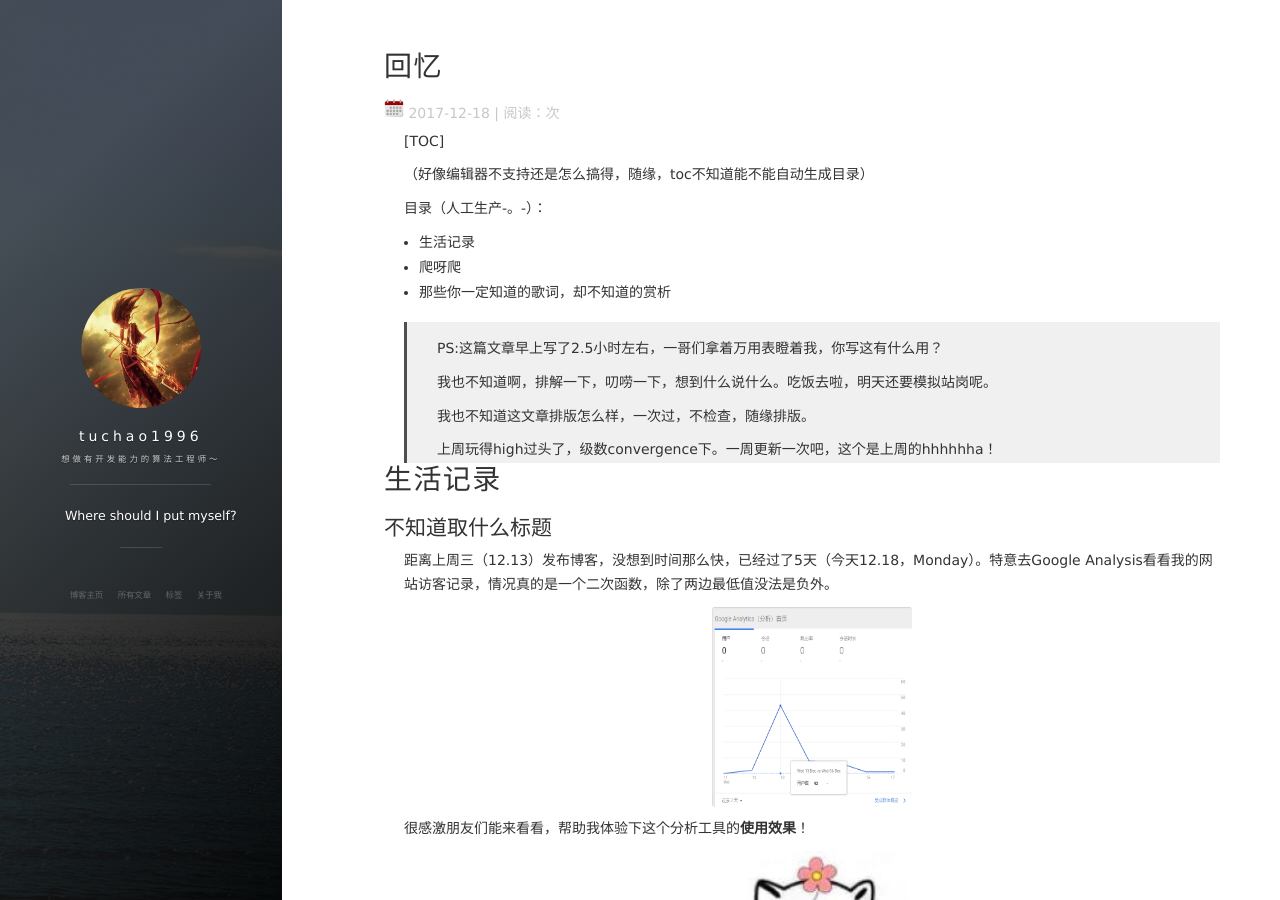
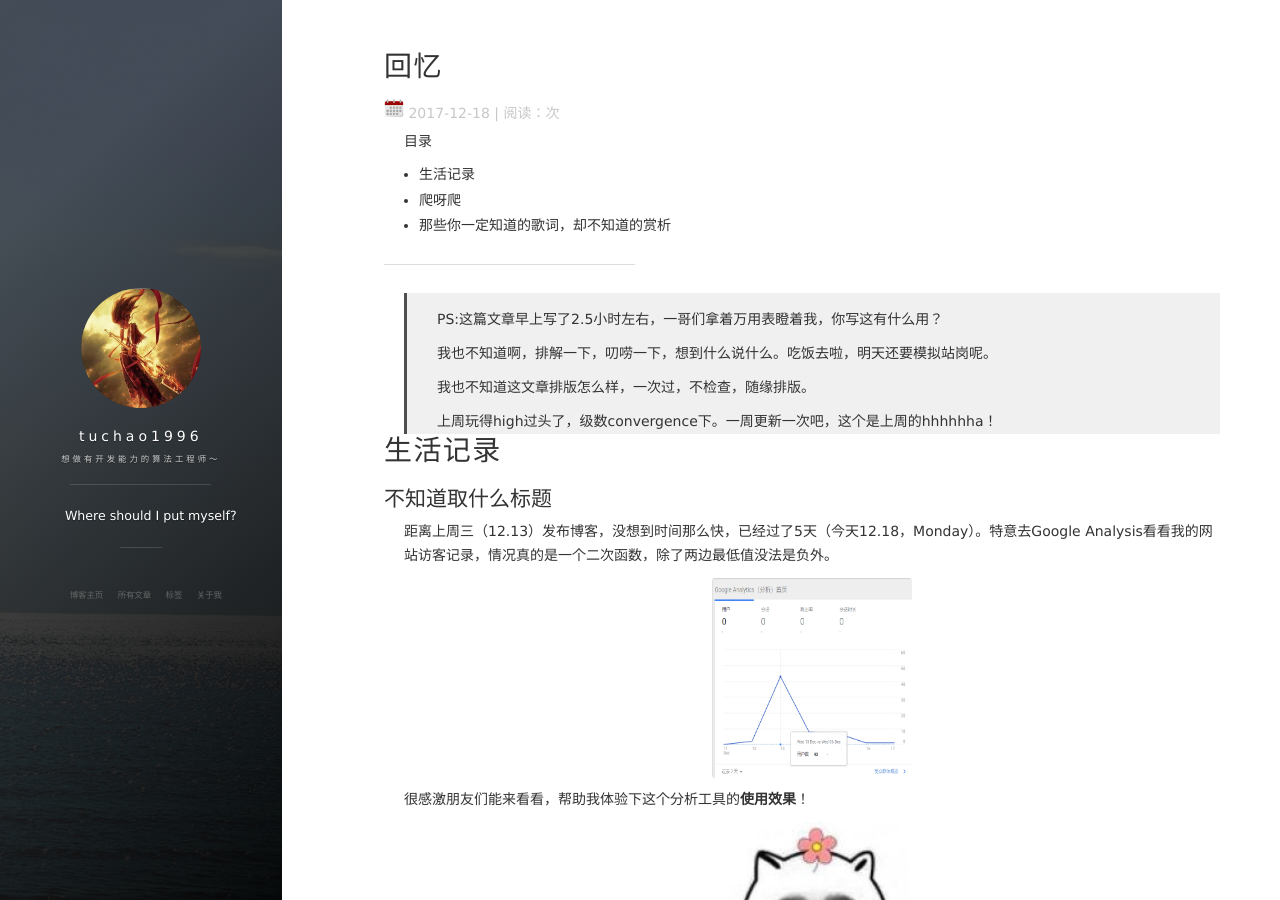
Before and after one commit to tuchao1996/tuchao1996.github.io, a Jekyll site: the page built from _posts/2017-12-18-mylife.md, in a window 1280 px wide and 900 px high. Built offline with Jekyll 4.4.1, drawn with Linux system fonts in a browser that asks for light colours; nearby versions of some CDN libraries; comment, search, counter and statistics services are not loaded.

```diff
--- a/_posts/2017-12-18-mylife.md
+++ b/_posts/2017-12-18-mylife.md
@@ -4,15 +4,13 @@ title: 回忆
 date: 2017-12-18
 tags: 生活记录
 ---
-[TOC]
 
-（好像编辑器不支持还是怎么搞得，随缘，toc不知道能不能自动生成目录）
-
-目录（人工生产-。-）：
-
+目录
 * 生活记录
 * 爬呀爬
 * 那些你一定知道的歌词，却不知道的赏析
+
+---
 
 > PS:这篇文章早上写了2.5小时左右，一哥们拿着万用表瞪着我，你写这有什么用？
 >
```
Also changed, not shown: _posts/2020-04-19-XGBoost算法模型学习.md (added, +6 -0 lines).
